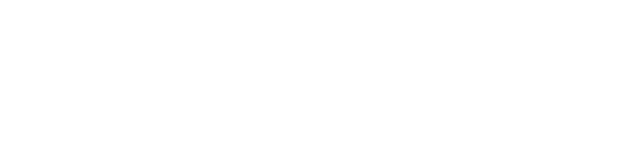
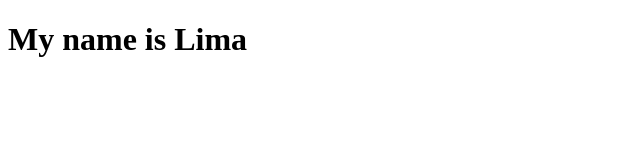
Before and after one commit to fatematujjohralima/First-Website, a plain HTML site: page index.html in a window 1280 px wide. Shown: the whole page, without its empty margins (0-640 px from the left). Drawn offline with Linux system fonts and the light colour scheme.

Commit message:
h1 tag implement

```diff
--- a/index.html
+++ b/index.html
@@ -8,5 +8,9 @@
 </head>
 <body>
 
+    <h1>
+        My name is Lima
+    </h1>
+
 </body>
 </html>
```
